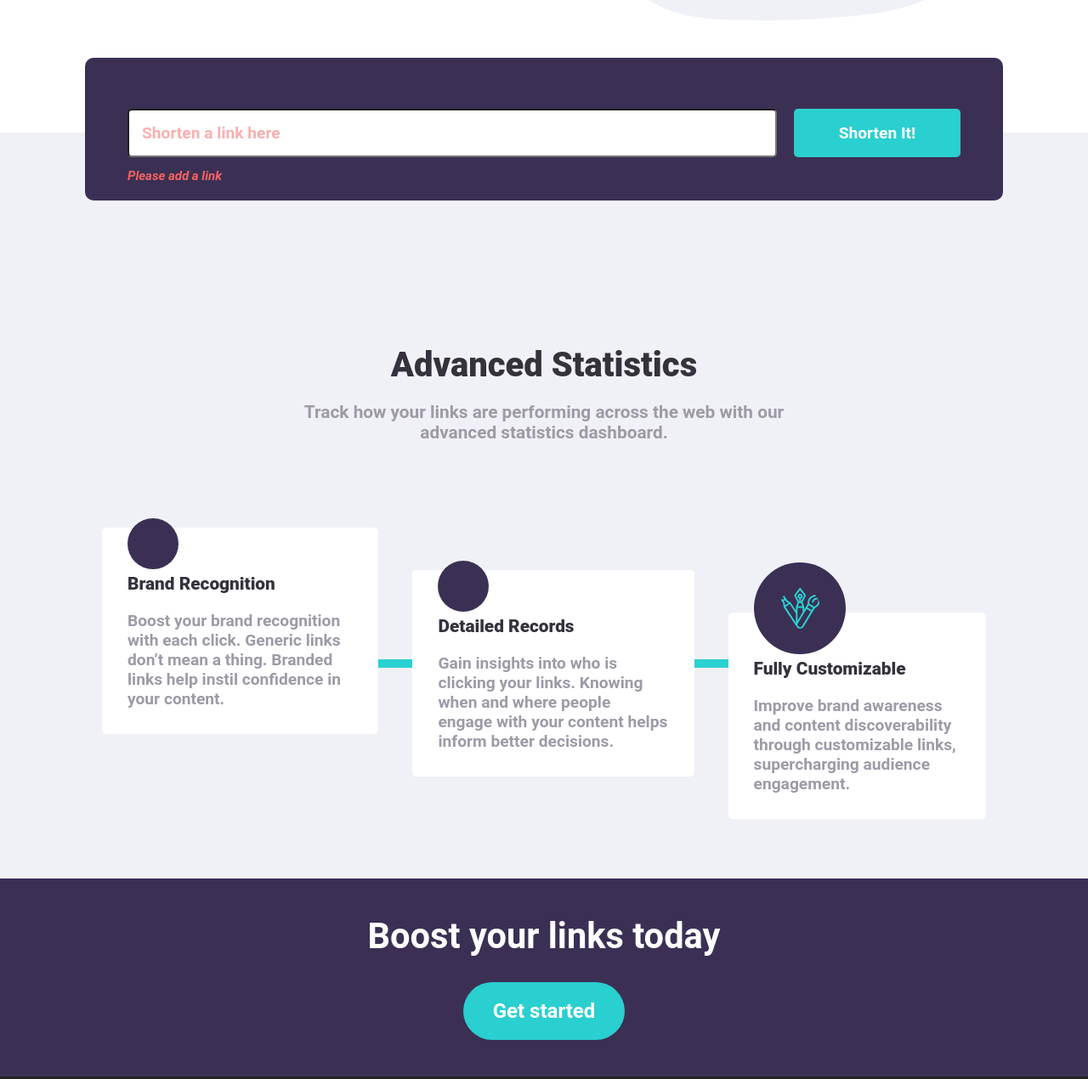
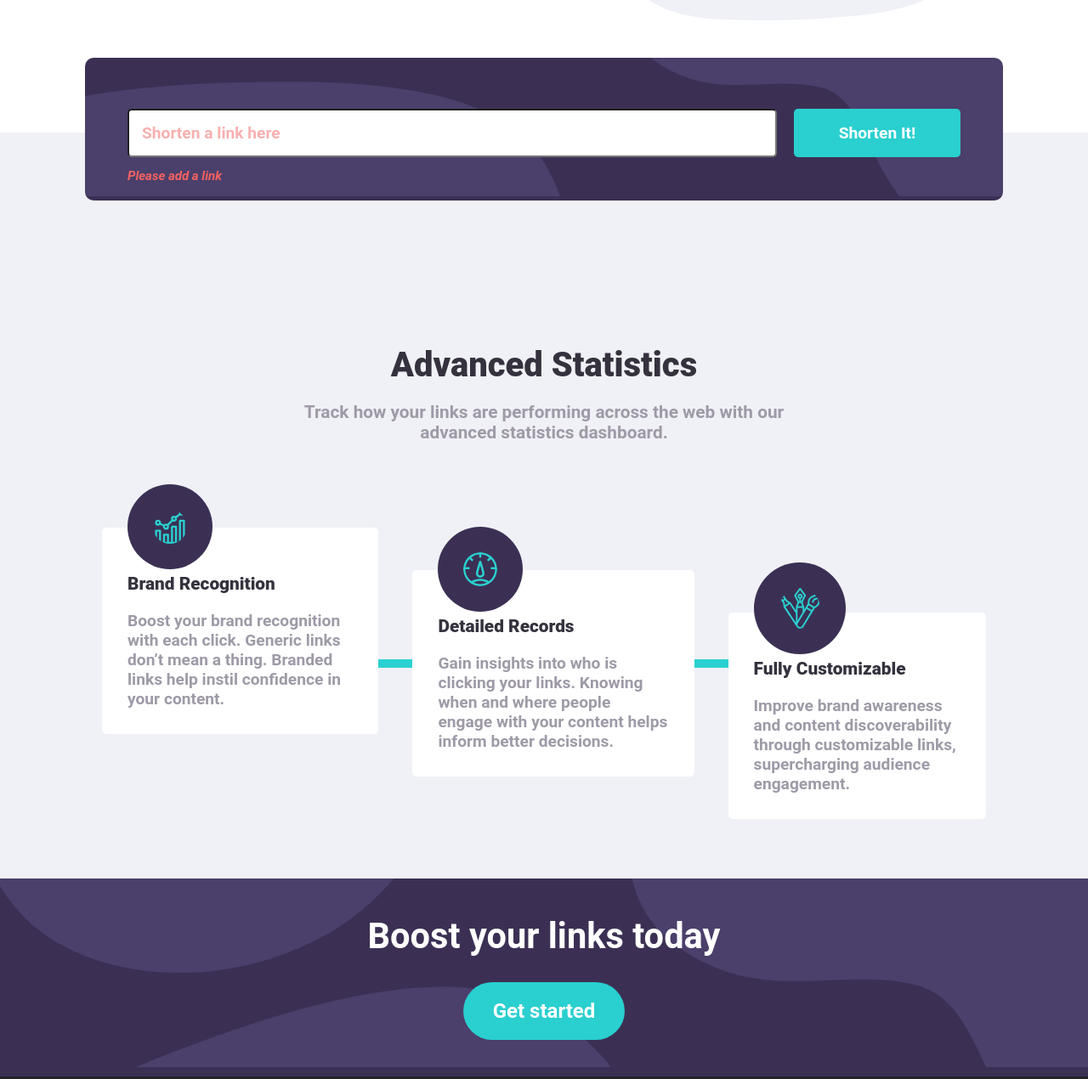
Before and after one commit to misterjedu/Url-Shortener, a website: page index.html in a window 1280 px wide. Shown: the part 546-1816 px from the top of the page at 85% size. Drawn offline with Linux system fonts and the light colour scheme; the site is published under a folder, as on GitHub Pages, so addresses that start at the root find nothing; a web font is replaced by a local one.

Commit message:
images fixed

```diff
--- a/index.html
+++ b/index.html
@@ -140,7 +140,7 @@
           <!--  -->
           <div id="sec4-inner-2">
             <div id="sec4-inner-card-id1" class="sec4-inner-2-card">
-              <img src="/images/icon-brand-recognition.svg" alt="" />
+              <img src="images/icon-brand-recognition.svg" alt="" />
               <h2>
                 Brand Recognition
               </h2>
@@ -152,7 +152,7 @@
             </div>
 
             <div id="sec4-inner-card-id2" class="sec4-inner-2-card">
-              <img src="/images/icon-detailed-records.svg" alt="" />
+              <img src="images/icon-detailed-records.svg" alt="" />
               <h2>
                 Detailed Records
               </h2>
--- a/package.json
+++ b/package.json
@@ -4,7 +4,7 @@
   "description": "![Design preview for the Shortly URL shortening API coding challenge](./design/desktop-preview.jpg)",
   "main": "main.js",
   "scripts": {
-    "test": "echo \"Error: no test specified\" && exit 1"
+    "deploy": "gh-pages -d dist"
   },
   "repository": {
     "type": "git",
--- a/style.css
+++ b/style.css
@@ -166,7 +166,7 @@ button:hover {
   display: flex;
   flex-direction: column;
   border-radius: 10px;
-  background-image: url("/images/bg-shorten-mobile.svg");
+  background-image: url("images/bg-shorten-mobile.svg");
   background-repeat: no-repeat;
   background-position: right top;
 }
@@ -344,7 +344,7 @@ hr {
 /* Section Five */
 #section-five {
   background-color: var(--primary-color2);
-  background-image: url("/images/bg-boost-mobile.svg");
+  background-image: url("images/bg-boost-mobile.svg");
   background-repeat: no-repeat;
   background-size: 100%, 100%;
   background-position: right top;
@@ -497,7 +497,7 @@ hr {
   /* Section 2 */
   #section-two-inner {
     padding: 60px 50px 20px 50px;
-    background-image: url("/images/bg-shorten-desktop.svg");
+    background-image: url("images/bg-shorten-desktop.svg");
     background-size: 100%, 100%;
   }
   #addlink-div {
@@ -578,7 +578,7 @@ hr {
 
   /* Section five */
   #section-five {
-    background-image: url("/images/bg-boost-desktop.svg");
+    background-image: url("images/bg-boost-desktop.svg");
   }
 
   #section-five-inner {
```
Also changed, not shown: dist/index.html, dist/style.css.
